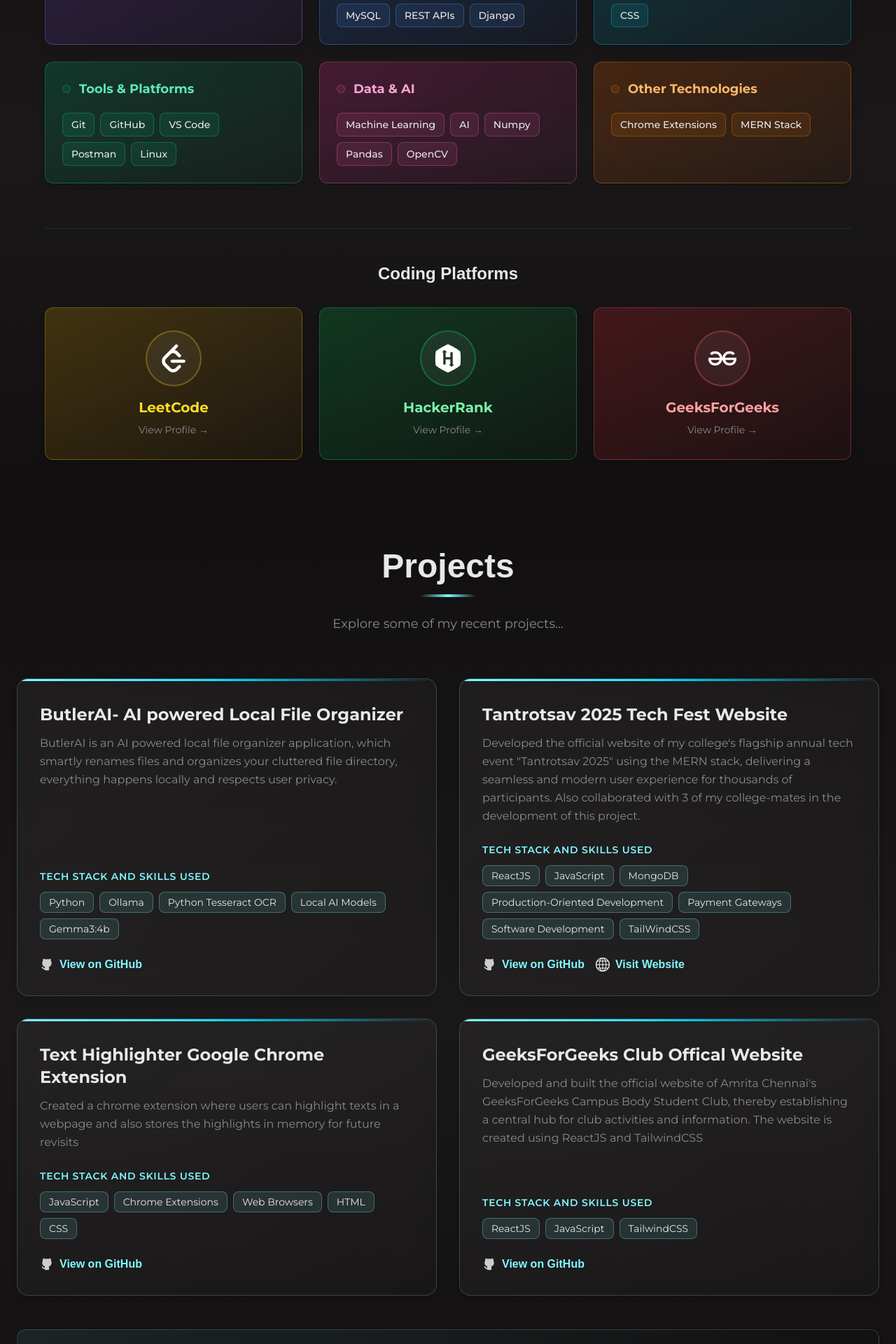
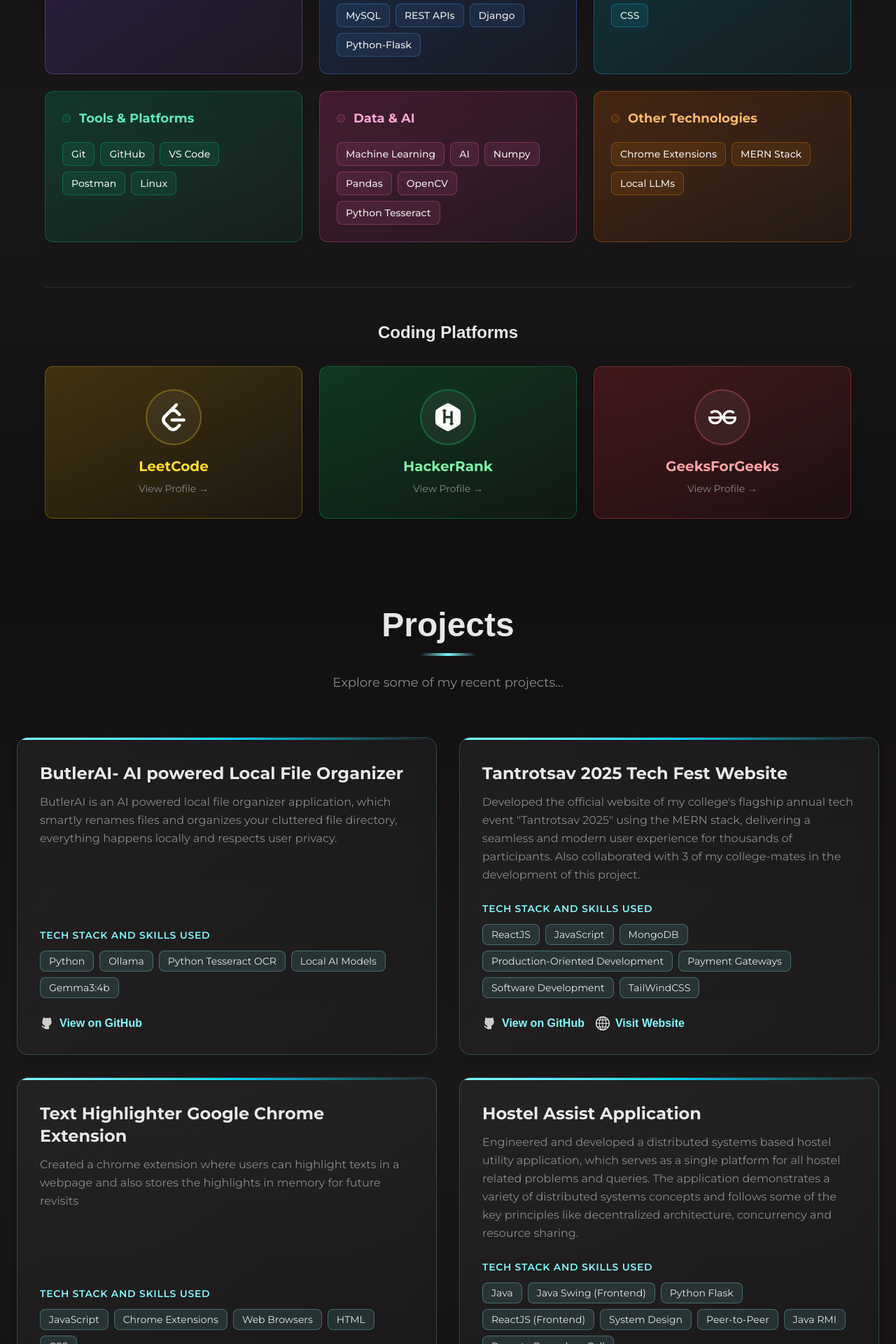
Before and after one commit to sanjitrao16/Web-Portfolio, a React (Vite) app: page / in a window 1280 px wide. Shown: the part 2051-3971 px from the top of the page at 70% size. Built offline with nearby package versions, Linux system fonts and the light colour scheme; a web font is replaced by a local one.

Commit message:
Updation of portfolio

```diff
--- a/src/components/About.jsx
+++ b/src/components/About.jsx
@@ -64,6 +64,7 @@
                 </h3>
               </div>
               <p className="text-sm md:text-base text-[#8b8b8b] leading-relaxed">
+                <span>Pre-final year at</span>
                 <span className="block text-[#e8e8e8] font-semibold mb-2">
                   Amrita Vishwa Vidyapeetham
                 </span>
@@ -73,7 +74,7 @@
                 <span className="block mb-2">2023 – Present</span>
                 <span className="block">
                   CGPA:{" "}
-                  <span className="text-[#80f9ff] font-semibold">8.97</span>
+                  <span className="text-[#80f9ff] font-semibold">8.99</span>
                 </span>
               </p>
             </div>
--- a/src/components/Home.jsx
+++ b/src/components/Home.jsx
@@ -2,6 +2,7 @@
 import LinkedIn from "../assets/Linkedin.svg";
 import GitHub from "../assets/GitHub.svg";
 import Email from "../assets/Email.svg";
+import Resume from "../assets/Resume.pdf";
 
 export default function Home() {
   return (
@@ -29,13 +30,13 @@
 
         <div className="flex flex-col sm:flex-row items-center sm:items-start justify-center sm:justify-start gap-4 sm:gap-10 mt-6 sm:ml-7">
           <a
-            href=""
+            href="mailto:sanjitrao1605@gmail.com"
             className="text-black bg-[#80f9ff] py-2 px-6 rounded-xl inline-block text-center"
           >
             Hire Me
           </a>
           <a
-            href=""
+            href={Resume}
             className="text-[#e8e8e8] border-[#e8e8e8] border-2 py-2 px-6 rounded-xl hover:bg-[#e8e8e8] hover:text-[#110f10] transition duration-300 inline-block text-center"
           >
             Resume
--- a/src/components/Project.jsx
+++ b/src/components/Project.jsx
@@ -51,12 +51,20 @@
     },
     {
       id: 4,
-      title: "GeeksForGeeks Club Offical Website",
+      title: "Hostel Assist Application",
       description:
-        "Developed and built the official website of Amrita Chennai's GeeksForGeeks Campus Body Student Club, thereby establishing a central hub for club activities and information. The website is created using ReactJS and TailwindCSS",
-      technologies: ["ReactJS", "JavaScript", "TailwindCSS"],
-      github:
-        "https://github.com/sanjitrao16/GeeksForGeeks-Amrita-Club-Website",
+        "Engineered and developed a distributed systems based hostel utility application, which serves as a single platform for all hostel related problems and queries. The application demonstrates a variety of distributed systems concepts and follows some of the key principles like decentralized architecture, concurrency and resource sharing.",
+      technologies: [
+        "Java",
+        "Java Swing (Frontend)",
+        "Python Flask",
+        "ReactJS (Frontend)",
+        "System Design",
+        "Peer-to-Peer",
+        "Java RMI",
+        "Remote Procedure Call",
+      ],
+      github: "https://github.com/sanjitrao16/Hostel-Assist-Application",
     },
   ];
 
--- a/src/components/Skills.jsx
+++ b/src/components/Skills.jsx
@@ -15,7 +15,15 @@
     },
     {
       category: "Backend & Databases",
-      skills: ["Node.js", "Express", "MongoDB", "MySQL", "REST APIs", "Django"],
+      skills: [
+        "Node.js",
+        "Express",
+        "MongoDB",
+        "MySQL",
+        "REST APIs",
+        "Django",
+        "Python-Flask",
+      ],
       color: "from-blue-500/20 to-blue-500/5",
       borderColor: "border-blue-400/30",
       hoverBorder: "hover:border-blue-400/60",
@@ -42,7 +50,14 @@
     },
     {
       category: "Data & AI",
-      skills: ["Machine Learning", "AI", "Numpy", "Pandas", "OpenCV"],
+      skills: [
+        "Machine Learning",
+        "AI",
+        "Numpy",
+        "Pandas",
+        "OpenCV",
+        "Python Tesseract",
+      ],
       color: "from-pink-500/20 to-pink-500/5",
       borderColor: "border-pink-400/30",
       hoverBorder: "hover:border-pink-400/60",
@@ -51,7 +66,7 @@
     },
     {
       category: "Other Technologies",
-      skills: ["Chrome Extensions", "MERN Stack"],
+      skills: ["Chrome Extensions", "MERN Stack", "Local LLMs"],
       color: "from-orange-500/20 to-orange-500/5",
       borderColor: "border-orange-400/30",
       hoverBorder: "hover:border-orange-400/60",
```
Also changed, not shown: 1 other file (tests, documents, lock files or other folders).
